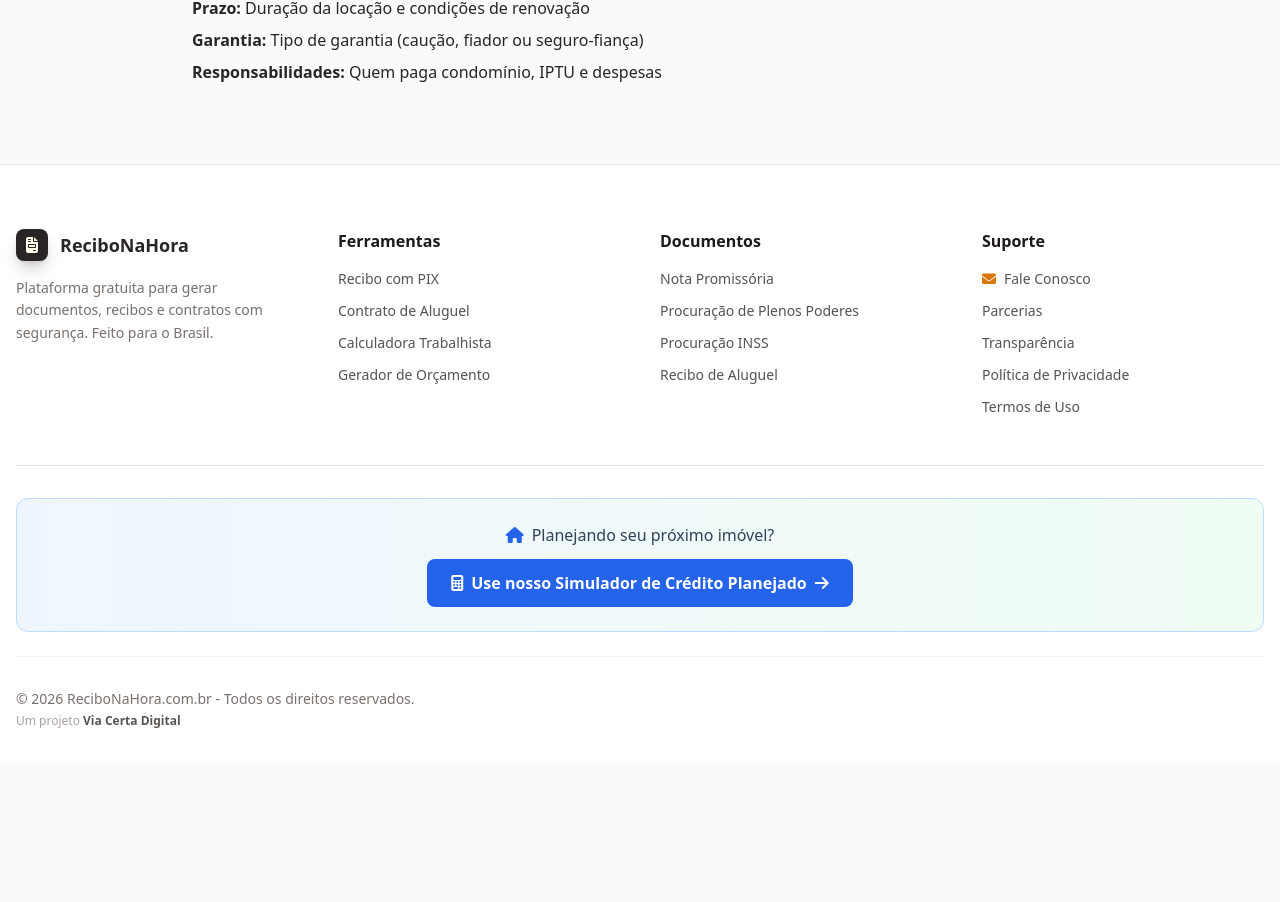
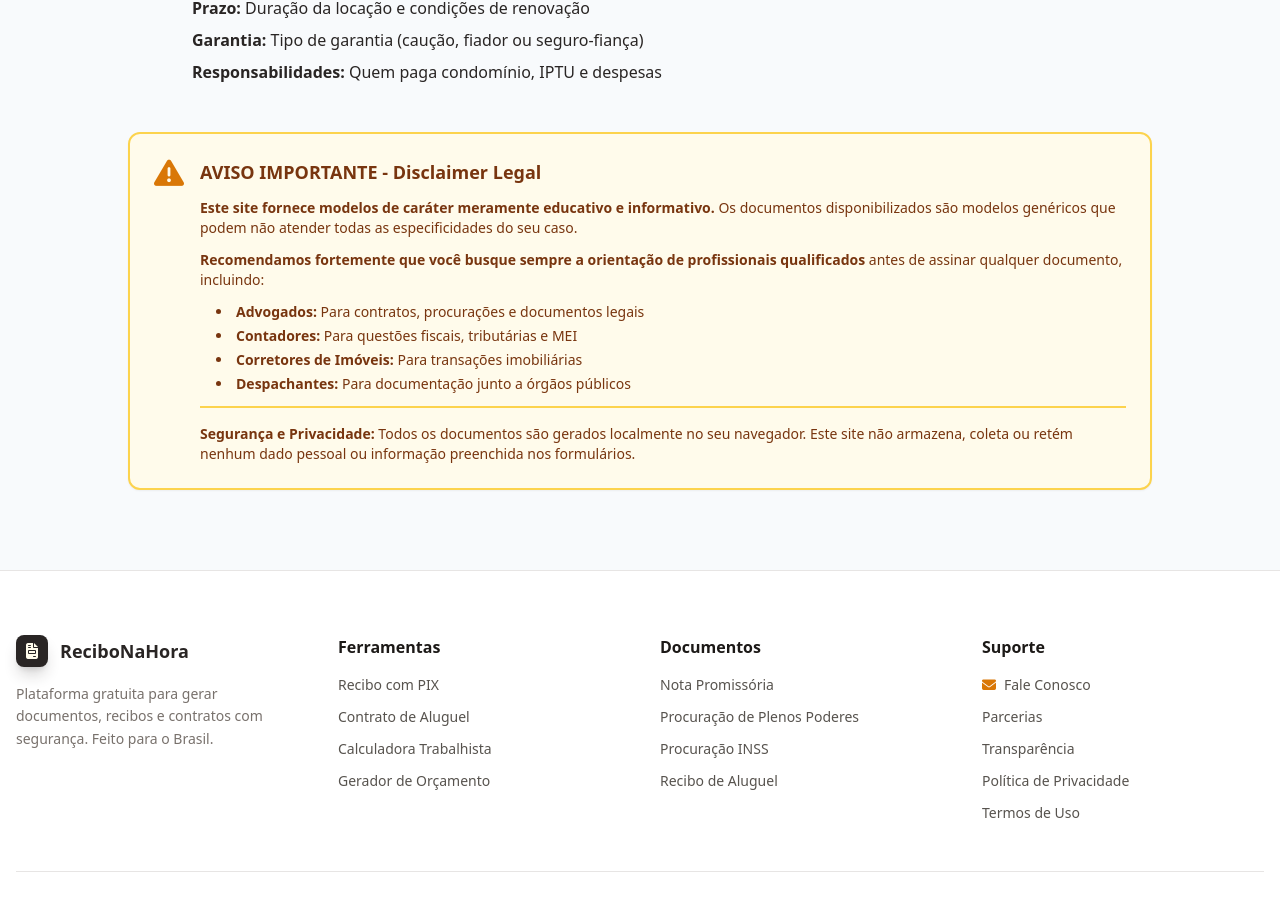
Before and after one commit to flaviomelo2213/recibo-na-hora, a Next.js app: page /contrato-locacao in a window 1280 px wide. Shown: the part 1893-2795 px from the top of the page. Before the commit the page ends 2654 px from the top, so only its background shows below. Built offline with nearby package versions, Linux system fonts and the light colour scheme.

Commit message:
Updated LegalDisclaimer.tsx

```diff
--- a/app/components/LegalDisclaimer.tsx
+++ b/app/components/LegalDisclaimer.tsx
@@ -2,10 +2,64 @@
 
 import React from 'react';
 
-export default function LegalDisclaimer() {
+interface LegalDisclaimerProps {
+  showProcuracaoWarning?: boolean;
+}
+
+export default function LegalDisclaimer({ showProcuracaoWarning = false }: LegalDisclaimerProps) {
   return (
-    <div className="my-8 p-4 bg-gray-100 border-l-4 border-gray-500 text-gray-700 text-sm">
-      <p><strong>Aviso Legal:</strong> Os documentos gerados por esta plataforma são modelos e devem ser adaptados às suas necessidades específicas. Consulte um profissional jurídico para garantir a validade e a adequação do documento para sua situação.</p>
+    <div className="mt-12 max-w-5xl mx-auto">
+      <div className="bg-amber-50 border-2 border-amber-300 rounded-xl p-6 shadow-sm">
+        <div className="flex items-start gap-4">
+          <div className="flex-shrink-0">
+            <i className="fa-solid fa-triangle-exclamation text-3xl text-amber-600"></i>
+          </div>
+          <div className="flex-1">
+            <h3 className="text-lg font-bold text-amber-900 mb-3">
+              AVISO IMPORTANTE - Disclaimer Legal
+            </h3>
+            <div className="text-sm text-amber-900 space-y-3">
+              <p>
+                <strong>Este site fornece modelos de caráter meramente educativo e informativo.</strong> Os documentos
+                disponibilizados são modelos genéricos que podem não atender todas as especificidades do seu caso.
+              </p>
+              <p>
+                <strong>Recomendamos fortemente que você busque sempre a orientação de profissionais qualificados</strong> antes
+                de assinar qualquer documento, incluindo:
+              </p>
+              <ul className="list-disc list-inside space-y-1 ml-4">
+                <li><strong>Advogados:</strong> Para contratos, procurações e documentos legais</li>
+                <li><strong>Contadores:</strong> Para questões fiscais, tributárias e MEI</li>
+                <li><strong>Corretores de Imóveis:</strong> Para transações imobiliárias</li>
+                <li><strong>Despachantes:</strong> Para documentação junto a órgãos públicos</li>
+              </ul>
+
+              {showProcuracaoWarning && (
+                <div className="mt-4 pt-4 border-t-2 border-amber-300">
+                  <p className="font-bold">
+                    <i className="fa-solid fa-gavel mr-2"></i>
+                    IMPORTANTE SOBRE PROCURAÇÕES:
+                  </p>
+                  <p className="mt-2">
+                    Para certos atos, a legislação brasileira exige a <strong>Procuração Pública</strong>, que deve ser
+                    obrigatoriamente lavrada em <strong>Cartório de Notas</strong> por um Tabelião. A procuração particular
+                    (como a gerada por este site) tem validade limitada e pode não ser aceita para determinados atos jurídicos
+                    de maior complexidade.
+                  </p>
+                  <p className="mt-2">
+                    Sempre consulte um advogado para determinar qual tipo de procuração é adequado para o seu caso específico.
+                  </p>
+                </div>
+              )}
+
+              <p className="mt-4 pt-4 border-t-2 border-amber-300">
+                <strong>Segurança e Privacidade:</strong> Todos os documentos são gerados localmente no seu navegador.
+                Este site não armazena, coleta ou retém nenhum dado pessoal ou informação preenchida nos formulários.
+              </p>
+            </div>
+          </div>
+        </div>
+      </div>
     </div>
   );
 }
--- a/app/contrato-locacao/page.tsx
+++ b/app/contrato-locacao/page.tsx
@@ -2,6 +2,7 @@
 import type { Metadata } from 'next';
 import ContratoLocacaoGenerator from './_components/ContratoLocacaoGenerator';
 import SeoContentBlock from '@/components/SeoContentBlock';
+import LegalDisclaimer from '@/components/LegalDisclaimer';
 
 export const metadata: Metadata = {
   title: 'Contrato de Aluguel Grátis | Modelo Residencial em PDF',
@@ -42,6 +43,8 @@ export default function ContratoAluguelPage() {
                 <li><strong>Responsabilidades:</strong> Quem paga condomínio, IPTU e despesas</li>
             </ul>
         </section>
+
+        <LegalDisclaimer showProcuracaoWarning={false} />
       </div>
     </div>
   );
--- a/app/ferramentas/procuracao-bancaria/page.tsx
+++ b/app/ferramentas/procuracao-bancaria/page.tsx
@@ -1,6 +1,7 @@
 import type { Metadata } from "next";
 import ProcuracaoBancariaGenerator from "./_components/ProcuracaoBancariaGenerator";
 import SeoContentBlock from "@/components/SeoContentBlock";
+import LegalDisclaimer from "@/components/LegalDisclaimer";
 
 export const metadata: Metadata = {
   title: "Procuração Bancária Grátis | Modelo para Movimentação de Conta",
@@ -27,6 +28,8 @@ export default function ProcuracaoBancariaPage() {
           title="Procuração Bancária: Como Usar e Quando é Necessária"
           content="A procuração bancária é um documento legal específico que autoriza uma pessoa (procurador) a realizar operações financeiras e movimentar contas bancárias em nome do titular (outorgante). Este modelo de procuração bancária é fundamental para situações em que o titular da conta não pode comparecer pessoalmente ao banco, seja por viagem, internação hospitalar, residência no exterior ou qualquer impedimento. Com a procuração bancária, o procurador pode efetuar saques, depósitos, transferências, pagamentos de contas, consultas de saldo, abertura e encerramento de contas, contratação de empréstimos e demais operações especificadas no documento. Para preencher corretamente, insira os dados completos do titular da conta (outorgante), incluindo nome, CPF, RG e endereço, bem como os dados bancários específicos (banco, agência e conta). O procurador também deve ter sua qualificação completa registrada. É OBRIGATÓRIO o reconhecimento de firma em cartório para que a procuração bancária tenha validade. Os bancos não aceitam procurações bancárias sem reconhecimento de firma por questões de segurança. Este gerador gratuito cria o documento profissional em PDF pronto para reconhecimento em cartório, economizando custos com advogados e facilitando operações financeiras emergenciais."
         />
+
+        <LegalDisclaimer showProcuracaoWarning={true} />
       </div>
     </main>
   );
--- a/app/ferramentas/procuracao-imoveis/page.tsx
+++ b/app/ferramentas/procuracao-imoveis/page.tsx
@@ -1,6 +1,7 @@
 import type { Metadata } from "next";
 import ProcuracaoImoveisGenerator from "./_components/ProcuracaoImoveisGenerator";
 import SeoContentBlock from "@/components/SeoContentBlock";
+import LegalDisclaimer from "@/components/LegalDisclaimer";
 
 export const metadata: Metadata = {
   title: "Procuração Imóveis e Inventário | Modelo para Compra e Venda",
@@ -27,6 +28,8 @@ export default function ProcuracaoImoveisPage() {
           title="Procuração para Imóveis: Compra, Venda e Inventário"
           content="A procuração para imóveis e inventário é um documento legal especializado que confere poderes ao procurador para representar o proprietário em todos os atos relacionados a bens imobiliários e processos sucessórios. Este modelo de procuração imobiliária é essencial para quem precisa comprar, vender, permutar, assinar escrituras públicas, registrar imóveis em cartório, administrar propriedades, cobrar e receber aluguéis, ou representar em processos de inventário e partilha de bens após falecimento. Para preencher corretamente, informe a qualificação completa do proprietário (outorgante) com nome, CPF, RG e endereço, além dos dados do procurador (outorgado). Se a procuração for para um imóvel específico, inclua o endereço completo e número da matrícula no registro de imóveis. Este documento permite que o procurador assine contratos de compra e venda, promessas, financiamentos imobiliários, hipotecas, pague impostos como IPTU e ITBI, obtenha certidões negativas, represente perante prefeituras, cartórios de registro de imóveis e tabelionatos, além de atuar em processos judiciais de inventário, arrolamento e habilitação de herdeiros. É OBRIGATÓRIO reconhecimento de firma em cartório, e para transações de alto valor, recomenda-se reconhecimento com autenticidade. Este gerador gratuito cria um documento profissional em PDF completo e juridicamente válido, economizando honorários advocatícios e facilitando negócios imobiliários importantes."
         />
+
+        <LegalDisclaimer showProcuracaoWarning={true} />
       </div>
     </main>
   );
--- a/app/ferramentas/procuracao-inss/page.tsx
+++ b/app/ferramentas/procuracao-inss/page.tsx
@@ -1,6 +1,7 @@
 import type { Metadata } from "next";
 import ProcuracaoInssGenerator from "./_components/ProcuracaoInssGenerator";
 import SeoContentBlock from "@/components/SeoContentBlock";
+import LegalDisclaimer from "@/components/LegalDisclaimer";
 
 export const metadata: Metadata = {
   title: "Procuração INSS Grátis | Modelo para Aposentadoria e Benefícios",
@@ -26,6 +27,8 @@ export default function ProcuracaoInssPage() {
           title="Como Preencher a Procuração para INSS Corretamente"
           content="A procuração para INSS é um documento específico que autoriza uma pessoa de confiança a representar o segurado em todos os procedimentos junto ao Instituto Nacional do Seguro Social. Este modelo de procuração INSS é essencial para quem precisa dar entrada em aposentadoria, auxílio-doença, pensão por morte, BPC-LOAS, salário-maternidade ou acompanhar perícias médicas. Para preencher corretamente, informe os dados completos do outorgante (segurado), incluindo nome completo, CPF, RG e número do NIT/PIS/PASEP se disponível. O outorgado (procurador) também deve ter sua qualificação completa registrada. Especifique claramente a finalidade da procuração no campo apropriado, como 'requerer e acompanhar pedido de aposentadoria por idade' ou 'representar em perícia médica e recurso de auxílio-doença'. Recomenda-se reconhecimento de firma em cartório para evitar problemas no atendimento das agências do INSS. Este gerador online gratuito cria um documento profissional em PDF, economizando tempo e dinheiro com despachantes e facilitando o acesso aos benefícios previdenciários."
         />
+
+        <LegalDisclaimer showProcuracaoWarning={true} />
       </div>
     </main>
   );
--- a/app/ferramentas/procuracao-plenos-poderes/page.tsx
+++ b/app/ferramentas/procuracao-plenos-poderes/page.tsx
@@ -1,6 +1,7 @@
 import type { Metadata } from "next";
 import ProcuracaoPlenosGenerator from "./_components/ProcuracaoPlenosGenerator";
 import SeoContentBlock from "@/components/SeoContentBlock";
+import LegalDisclaimer from "@/components/LegalDisclaimer";
 
 export const metadata: Metadata = {
   title: "Procuração de Plenos Poderes Grátis Online | Modelo em PDF",
@@ -27,6 +28,8 @@ export default function ProcuracaoPlenosPoderesPage() {
           title="O que é uma Procuração de Plenos Poderes?"
           content="A procuração de plenos poderes é um documento legal que confere ao procurador amplos poderes para representar o outorgante em diversos atos jurídicos e administrativos. Este modelo de procuração permite que o procurador atue em nome do outorgante perante órgãos públicos, instituições privadas, bancos, cartórios e demais entidades, podendo assinar contratos, escrituras, requerer documentos, efetuar transações financeiras e praticar todos os atos necessários conforme especificado no documento. É fundamental que a procuração de plenos poderes seja preenchida corretamente com a qualificação completa de ambas as partes (outorgante e outorgado), incluindo nome completo, CPF, RG e endereço. Para ter validade jurídica plena, recomenda-se fortemente o reconhecimento de firma em cartório. Este gerador online gratuito facilita a criação do documento, permitindo visualização prévia e download em PDF formatado profissionalmente, economizando tempo e custos com advogados para documentos simples."
         />
+
+        <LegalDisclaimer showProcuracaoWarning={true} />
       </div>
     </main>
   );
```
